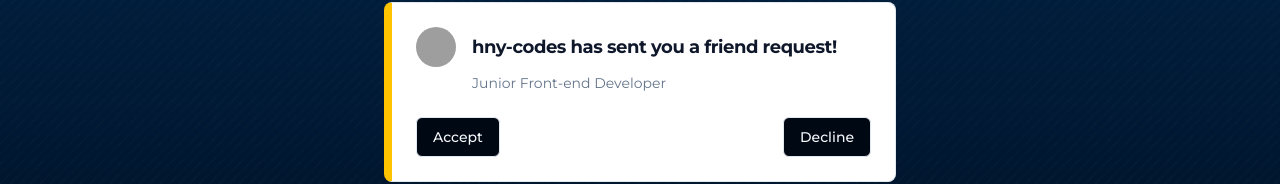
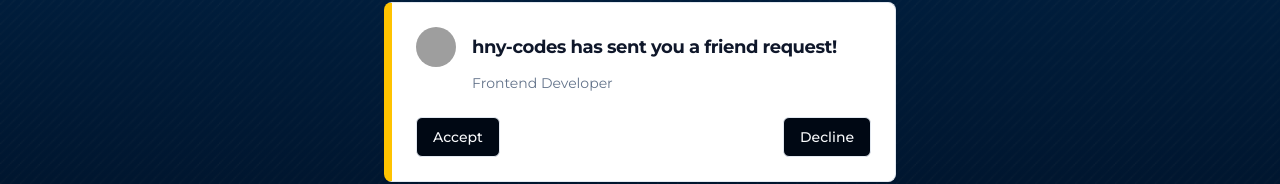
Before and after one commit to hny-codes/portfolio-next, a Next.js app: page /contact in a window 1280 px wide. Shown: the part 274-458 px from the top of the page. Built offline with nearby package versions, Linux system fonts and the light colour scheme; grey boxes are pictures that could not be loaded.

Commit message:
Update card text

```diff
--- a/app/contact/page.tsx
+++ b/app/contact/page.tsx
@@ -131,7 +131,7 @@ export default function ContactPage() {
                   hny-codes has sent you a friend request!
                 </CardTitle>
                 <CardDescription className='ml-14'>
-                  Junior Front-end Developer
+                  Frontend Developer
                 </CardDescription>
               </CardHeader>
               <CardFooter className='flex flex-col sm:flex-row gap-2 justify-between'>
```
